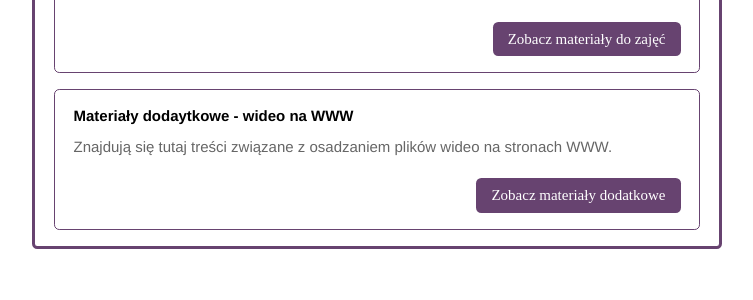
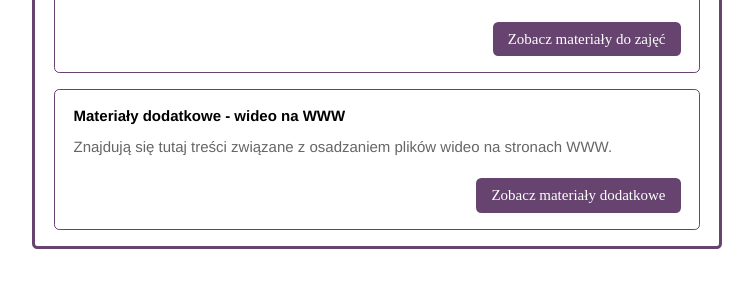
Before and after one commit to marcin-szczepanski/TWE, a Jekyll site: the page built from index.html, in a window 1280 px wide and 900 px high, scrolled down 1896 px. Shown: the part 153-453 px from the top of the window, without its empty margins (263-1016 px from the left). Built offline with Jekyll 4.4.1, drawn with Linux system fonts in a browser that asks for light colours; some web fonts are replaced.

Commit message:
Update index.html

```diff
--- a/index.html
+++ b/index.html
@@ -88,7 +88,7 @@ layout: default
                     </div>
 			                    <div class="module">
                         <dl>
-                            <dt>Materiały dodaytkowe - wideo na WWW</dt>
+                            <dt>Materiały dodatkowe - wideo na WWW</dt>
                             <dd>Znajdują się tutaj treści związane z osadzaniem plików wideo na&nbsp;stronach WWW.</dd>
                         </dl>
                         <a href="zajecia/1A/wideo_www.html" class="button-v">Zobacz materiały dodatkowe</a>
```
